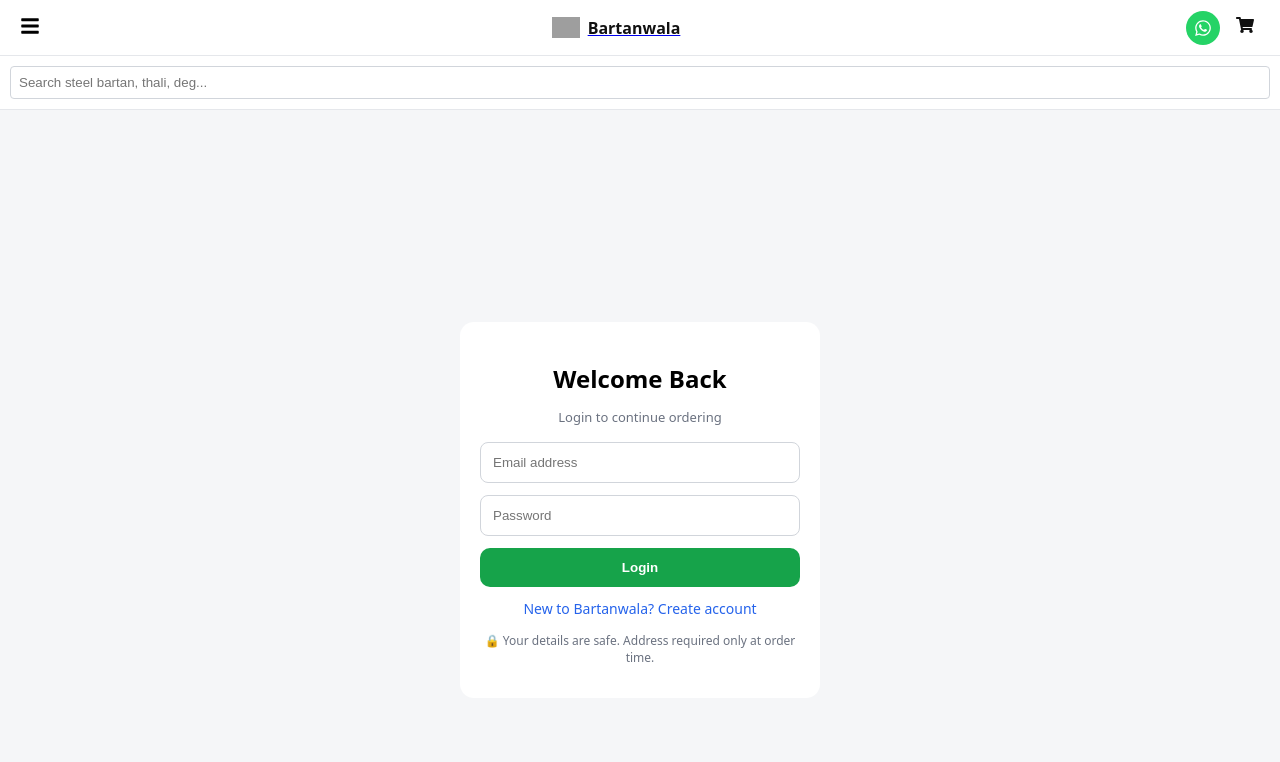
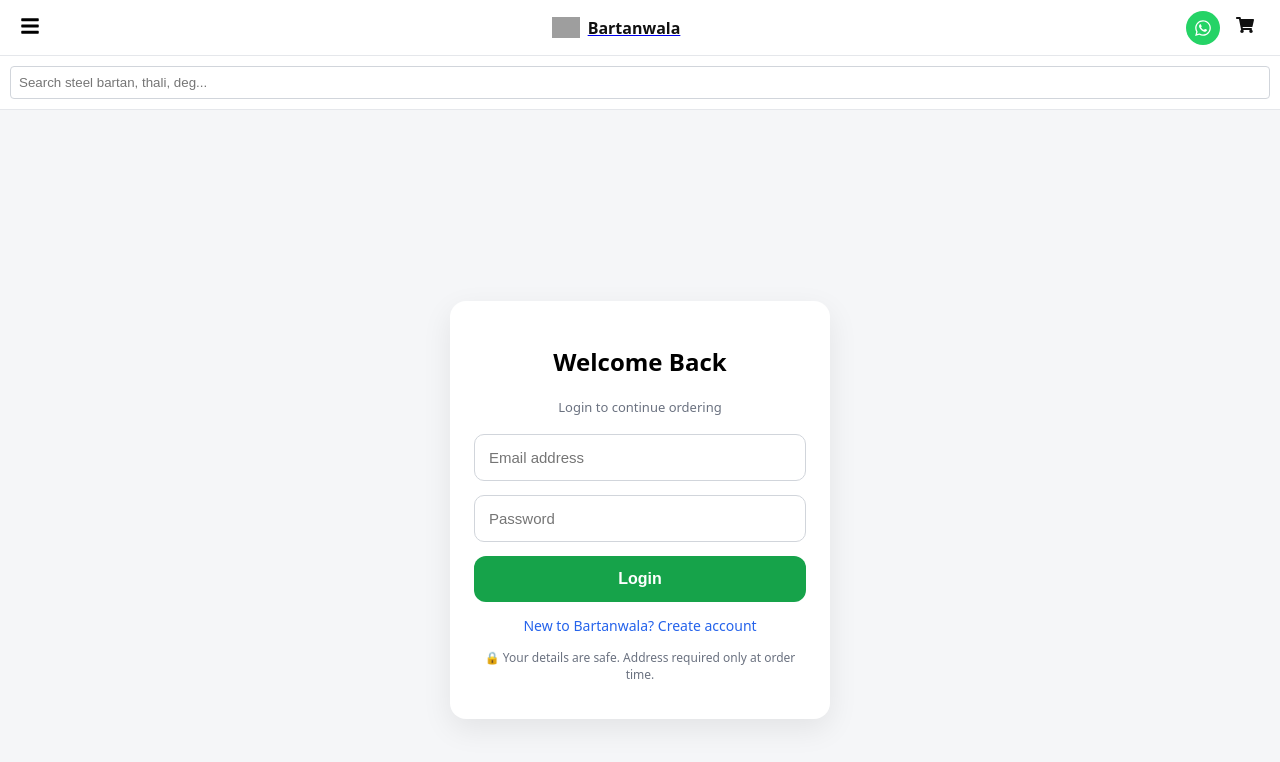
Before and after one commit to pahadsinghdeora7-spec/bartanwala, a Next.js app: page /login in a window 1280 px wide. Shown: the top 762 px of the page. Built offline with nearby package versions, Linux system fonts and the light colour scheme; no server answers; grey boxes are pictures that could not be loaded.

Commit message:
Update login.js

```diff
--- a/pages/login.js
+++ b/pages/login.js
@@ -16,7 +16,7 @@
     setError("");
     setLoading(true);
 
-    const { data, error } = await supabase.auth.signInWithPassword({
+    const { error } = await supabase.auth.signInWithPassword({
       email,
       password,
     });
@@ -27,7 +27,7 @@
       return;
     }
 
-    // ✅ LOGIN SUCCESS
+    setLoading(false);
     router.replace("/account");
   };
 
@@ -39,7 +39,7 @@
 
       <div style={styles.page}>
         <form style={styles.card} onSubmit={handleLogin}>
-          <h2 style={{ marginBottom: 4 }}>Welcome Back</h2>
+          <h2>Welcome Back</h2>
           <p style={styles.sub}>Login to continue ordering</p>
 
           {error && <p style={styles.error}>{error}</p>}
@@ -62,7 +62,7 @@
             style={styles.input}
           />
 
-          <button style={styles.btn} disabled={loading}>
+          <button disabled={loading} style={styles.btn}>
             {loading ? "Logging in..." : "Login"}
           </button>
 
@@ -79,7 +79,6 @@
   );
 }
 
-/* ===== STYLES ===== */
 const styles = {
   page: {
     minHeight: "100vh",
@@ -87,44 +86,48 @@
     justifyContent: "center",
     alignItems: "center",
     background: "#f5f6f8",
+    padding: 16,
   },
   card: {
     width: "100%",
-    maxWidth: 360,
+    maxWidth: 380,
     background: "#fff",
-    padding: 20,
-    borderRadius: 14,
+    padding: 24,
+    borderRadius: 16,
     textAlign: "center",
+    boxShadow: "0 10px 30px rgba(0,0,0,0.08)",
   },
   sub: {
     fontSize: 13,
     color: "#6b7280",
-    marginBottom: 16,
+    marginBottom: 18,
   },
   input: {
     width: "100%",
-    padding: 12,
-    marginBottom: 12,
-    borderRadius: 8,
+    padding: 14,
+    marginBottom: 14,
+    borderRadius: 10,
     border: "1px solid #d1d5db",
+    fontSize: 15,
   },
   btn: {
     width: "100%",
-    padding: 12,
+    padding: 14,
     background: "#16a34a",
     color: "#fff",
     border: "none",
-    borderRadius: 10,
+    borderRadius: 12,
     fontWeight: 600,
+    fontSize: 16,
     cursor: "pointer",
   },
   error: {
     color: "#dc2626",
     fontSize: 13,
-    marginBottom: 10,
+    marginBottom: 12,
   },
   link: {
-    marginTop: 12,
+    marginTop: 14,
     color: "#2563eb",
     cursor: "pointer",
     fontSize: 14,
@@ -132,6 +135,6 @@
   note: {
     fontSize: 12,
     color: "#6b7280",
-    marginTop: 10,
+    marginTop: 12,
   },
 };
```
